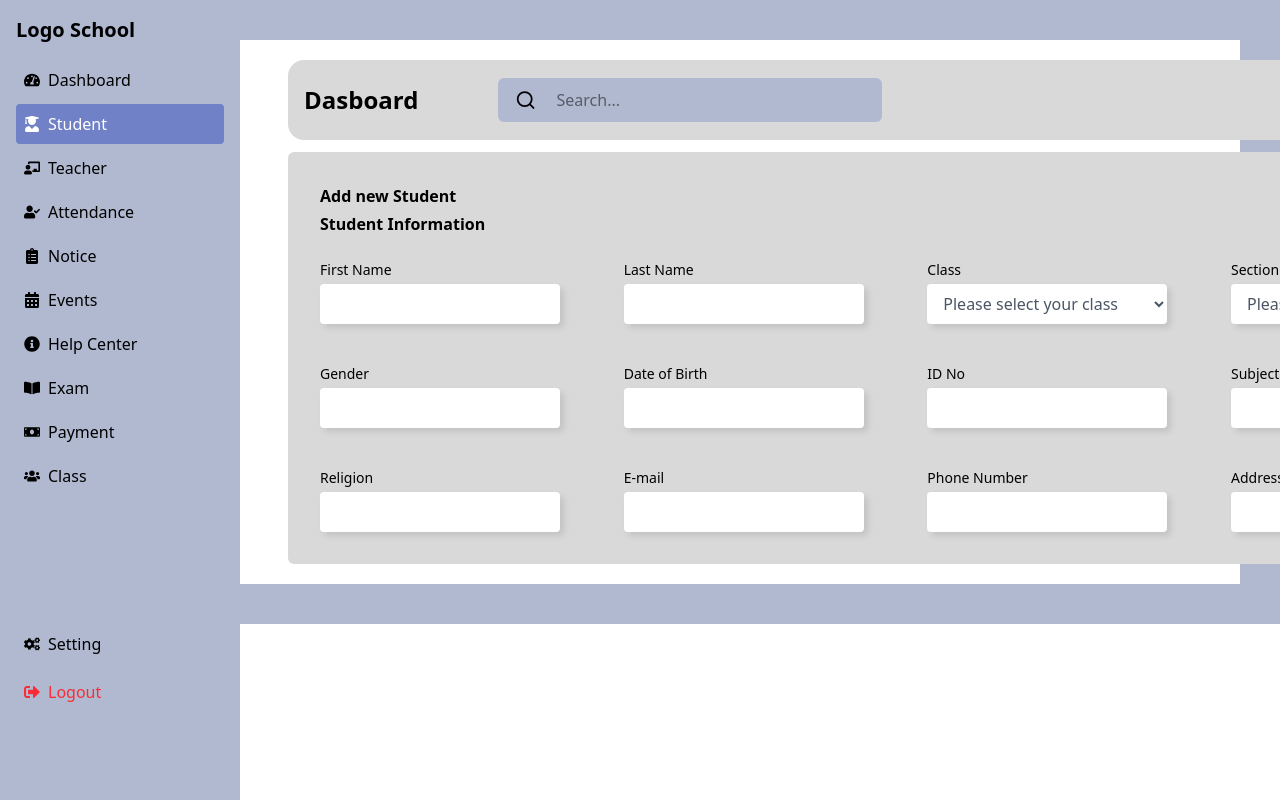
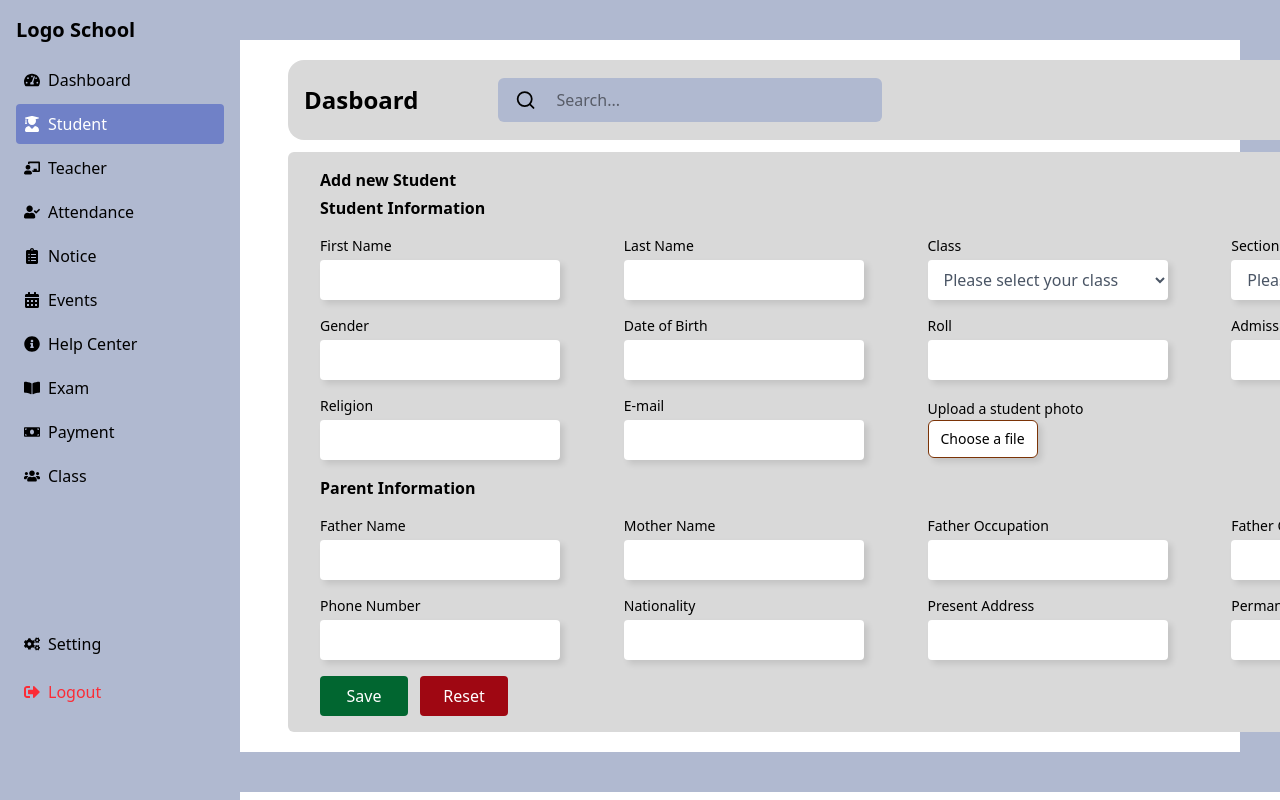
Before and after one commit to sujansijakhow/School-System, a React (Vite) app: page /student in a window 1280 px wide. Shown: the top 800 px of the page. Built offline with nearby package versions, Linux system fonts and the light colour scheme.

Commit message:
Feature completed

```diff
--- a/src/components/Student.jsx
+++ b/src/components/Student.jsx
@@ -12,14 +12,14 @@ const Student = () => {
           <Sidebar />
           <div className='flex flex-col gap-3'>
             <Navbar />
-            <div className='h-full w-full flex flex-col gap-6 rounded-md p-8 bg-[#D9D9D9]'>
+            <div className='h-full w-full flex flex-col gap-4 rounded-md px-8 py-4 bg-[#D9D9D9]'>
               <div className='font-bold flex flex-col gap-1'>
                 <h1>Add new Student</h1>
                 <h1>Student Information</h1>
               </div>
-              <div className='flex flex-col gap-10'>
+              <div className='flex flex-col items-center gap-4'>
                 {/* first */}
-                <div className='flex items-center justify-between'>
+                <div className='grid gap-3 grid-cols-1 sm:grid-cols-2 sm:gap-8 lg:grid-cols-4 lg:gap-16'>
                   <InputBox label={'First Name'} />
                   <InputBox label={'Last Name'} />
                   <SelectBox className="shadow-[4px_4px_6px_rgba(0,0,0,0.1)]"
@@ -50,23 +50,49 @@ const Student = () => {
                 </div>
 
                 {/* Second */}
-                <div className='flex items-center justify-between'>
-                  <InputBox label={'Gender'} />
-                  <InputBox label={'Date of Birth'} />
-                  <InputBox label={"ID No"} />
-                  <InputBox label={"Subject"} />
+                <div className="grid gap-3 grid-cols-1 sm:grid-cols-2 sm:gap-8 lg:grid-cols-4 lg:gap-16">
+                  <InputBox label="Gender" />
+                  <InputBox label="Date of Birth" />
+                  <InputBox label="Roll" />
+                  <InputBox label="Admission No" />
                 </div>
 
+
                 {/* Third */}
-                <div className='flex items-center justify-between'>
+                <div className='grid gap-3 grid-cols-1 sm:grid-cols-2 sm:gap-8 lg:grid-cols-4 lg:gap-16'>
                   <InputBox label={'Religion'} />
                   <InputBox label={'E-mail'} />
-                  <InputBox label={"Phone Number"} />
-                  <InputBox label={"Address"} />
+                  <div>
+                    <span className='text-sm font-medium mb-1 text-black'>
+                      Upload a student photo
+                    </span>
+                    <div>
+                      <button className='cursor-pointer border-1 border-amber-900 text-sm rounded-md px-3 py-2 shadow-[4px_4px_6px_rgba(0,0,0,0.1)] bg-white hover:bg-amber-50'>Choose a file</button>
+                    </div>
+                  </div>
 
 
                 </div>
 
+                <div className='flex flex-col gap-4'>
+                  <h1 className='font-bold'>Parent Information</h1>
+                  <div className='grid gap-3 grid-cols-1 sm:grid-cols-2 sm:gap-8 lg:grid-cols-4 lg:gap-16'>
+                    <InputBox label={"Father Name"} />
+                    <InputBox label={"Mother Name"} />
+                    <InputBox label={"Father Occupation"} />
+                    <InputBox label={"Father Occupation"} />
+                  </div>
+                  <div className='grid gap-3 grid-cols-1 sm:grid-cols-2 sm:gap-8 lg:grid-cols-4 lg:gap-16'>
+                    <InputBox label={"Phone Number"} />
+                    <InputBox label={"Nationality"} />
+                    <InputBox label={"Present Address"} />
+                    <InputBox label={"Permanent Address"} />
+                  </div>
+                  <div className='flex gap-3 cursor-pointer'>
+                    <button className='bg-green-800 hover:bg-green-900 text-white p-2 rounded-sm w-22'>Save</button>
+                    <button className='bg-red-800 hover:bg-red-900 text-white p-2 rounded-sm w-22'>Reset</button>
+                  </div>
+                </div>
               </div>
             </div>
 
```
